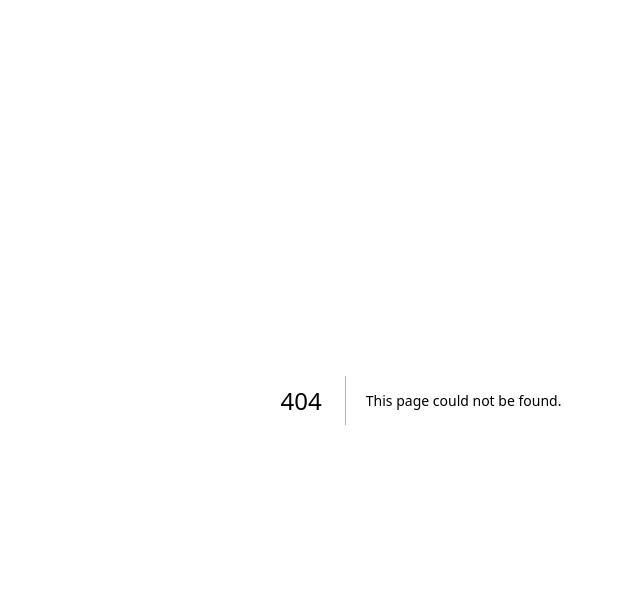
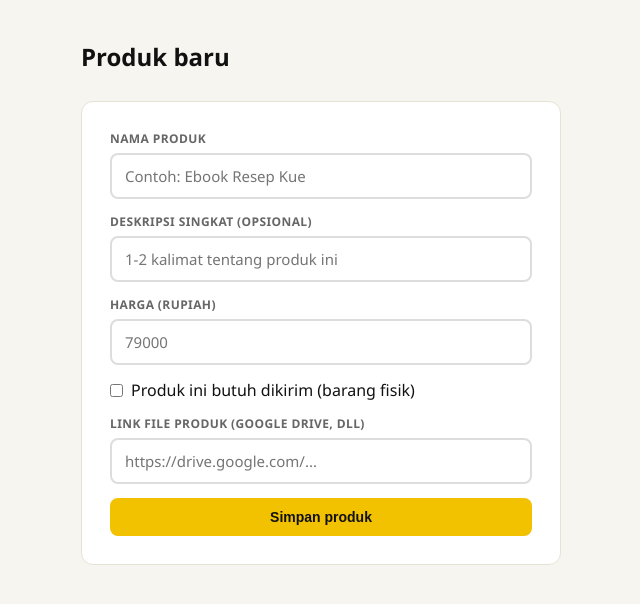
Before and after one commit to yasanegara/xalesid, a Next.js app: page /dashboard/products/new in a window 1280 px wide. Before the commit this address had no page. Shown: the top 604 px of the page, without its empty margins (219-859 px from the left). Built offline with nearby package versions, Linux system fonts and the light colour scheme.

Commit message:
Tambah fitur bikin produk dan tampilkan daftar produk di dashboard

```diff
--- /dev/null
+++ b/app/api/products/route.ts
@@ -0,0 +1,67 @@
+import { NextRequest, NextResponse } from "next/server";
+import { prisma } from "@/lib/prisma";
+import { getCurrentTenant } from "@/lib/current-tenant";
+
+function toSlug(text: string) {
+  return text
+    .toLowerCase()
+    .trim()
+    .replace(/[^a-z0-9]+/g, "-")
+    .replace(/(^-|-$)/g, "");
+}
+
+export async function GET() {
+  const tenant = await getCurrentTenant();
+  if (!tenant) return NextResponse.json({ error: "Belum login." }, { status: 401 });
+
+  const products = await prisma.product.findMany({
+    where: { tenantId: tenant.id },
+    orderBy: { createdAt: "desc" },
+  });
+  return NextResponse.json(products);
+}
+
+export async function POST(req: NextRequest) {
+  const tenant = await getCurrentTenant();
+  if (!tenant) return NextResponse.json({ error: "Belum login." }, { status: 401 });
+
+  const body = await req.json();
+  const { name, description, price, isPhysical, digitalFileUrl } = body;
+
+  if (!name || !price) {
+    return NextResponse.json({ error: "Nama produk dan harga wajib diisi." }, { status: 400 });
+  }
+  const priceNum = Number(price);
+  if (!Number.isFinite(priceNum) || priceNum <= 0) {
+    return NextResponse.json({ error: "Harga harus angka lebih dari 0." }, { status: 400 });
+  }
+  if (!isPhysical && !digitalFileUrl) {
+    return NextResponse.json({ error: "Produk digital wajib punya link file." }, { status: 400 });
+  }
+
+  // Slug unik per toko (bukan unik global, jadi 2 toko boleh punya slug produk yang sama)
+  let slug = toSlug(name);
+  let suffix = 0;
+  while (
+    await prisma.product.findUnique({
+      where: { tenantId_slug: { tenantId: tenant.id, slug: suffix ? `${slug}-${suffix}` : slug } },
+    })
+  ) {
+    suffix += 1;
+  }
+  if (suffix) slug = `${slug}-${suffix}`;
+
+  const product = await prisma.product.create({
+    data: {
+      tenantId: tenant.id,
+      name,
+      slug,
+      description: description || null,
+      price: priceNum,
+      isPhysical: !!isPhysical,
+      digitalFileUrl: isPhysical ? null : digitalFileUrl,
+    },
+  });
+
+  return NextResponse.json(product);
+}
--- /dev/null
+++ b/app/dashboard/products/new/page.tsx
@@ -0,0 +1,97 @@
+"use client";
+
+import { useState } from "react";
+import { useRouter } from "next/navigation";
+
+export default function NewProductPage() {
+  const router = useRouter();
+  const [name, setName] = useState("");
+  const [description, setDescription] = useState("");
+  const [price, setPrice] = useState("");
+  const [isPhysical, setIsPhysical] = useState(false);
+  const [digitalFileUrl, setDigitalFileUrl] = useState("");
+  const [error, setError] = useState("");
+  const [loading, setLoading] = useState(false);
+
+  async function handleSubmit(e: React.FormEvent) {
+    e.preventDefault();
+    setError("");
+    setLoading(true);
+    try {
+      const res = await fetch("/api/products", {
+        method: "POST",
+        headers: { "Content-Type": "application/json" },
+        body: JSON.stringify({ name, description, price, isPhysical, digitalFileUrl }),
+      });
+      const data = await res.json();
+      if (!res.ok) {
+        setError(data.error || "Gagal bikin produk, coba lagi.");
+        return;
+      }
+      router.push("/dashboard");
+    } catch {
+      setError("Gagal terhubung ke server. Coba lagi sebentar.");
+    } finally {
+      setLoading(false);
+    }
+  }
+
+  return (
+    <div className="page-wrap">
+      <div className="page-header">
+        <h1>Produk baru</h1>
+      </div>
+
+      <form onSubmit={handleSubmit} className="card-form">
+        <div className="auth-field">
+          <label>Nama produk</label>
+          <input value={name} onChange={(e) => setName(e.target.value)} required placeholder="Contoh: Ebook Resep Kue" />
+        </div>
+
+        <div className="auth-field">
+          <label>Deskripsi singkat (opsional)</label>
+          <input value={description} onChange={(e) => setDescription(e.target.value)} placeholder="1-2 kalimat tentang produk ini" />
+        </div>
+
+        <div className="auth-field">
+          <label>Harga (Rupiah)</label>
+          <input type="number" min={1} value={price} onChange={(e) => setPrice(e.target.value)} required placeholder="79000" />
+        </div>
+
+        <div className="checkbox-row">
+          <input
+            type="checkbox"
+            id="isPhysical"
+            checked={isPhysical}
+            onChange={(e) => setIsPhysical(e.target.checked)}
+          />
+          <label htmlFor="isPhysical">Produk ini butuh dikirim (barang fisik)</label>
+        </div>
+
+        {!isPhysical && (
+          <div className="auth-field">
+            <label>Link file produk (Google Drive, dll)</label>
+            <input
+              value={digitalFileUrl}
+              onChange={(e) => setDigitalFileUrl(e.target.value)}
+              placeholder="https://drive.google.com/..."
+              required={!isPhysical}
+            />
+          </div>
+        )}
+
+        {isPhysical && (
+          <p style={{ fontSize: 13, color: "#666", marginBottom: 14 }}>
+            Untuk produk fisik, pembeli nanti diminta isi alamat pengiriman sendiri saat checkout.
+          </p>
+        )}
+
+        {error && <div className="auth-error">{error}</div>}
+
+        <button className="btn-primary" type="submit" disabled={loading} style={{ width: "100%" }}>
+          {loading ? "Menyimpan..." : "Simpan produk"}
+        </button>
+      </form>
+    </div>
+  );
+}
--- a/app/globals.css
+++ b/app/globals.css
@@ -128,3 +128,106 @@ body {
   font-weight: 700;
   text-decoration: none;
 }
+
+/* ── Dashboard & form produk ── */
+.page-wrap {
+  max-width: 720px;
+  margin: 0 auto;
+  padding: 40px 20px;
+}
+
+.page-header {
+  display: flex;
+  align-items: center;
+  justify-content: space-between;
+  margin-bottom: 28px;
+  flex-wrap: wrap;
+  gap: 12px;
+}
+
+.page-header h1 {
+  font-size: 24px;
+  font-weight: 800;
+}
+
+.btn-primary {
+  display: inline-block;
+  background: var(--y);
+  color: var(--k);
+  border: none;
+  border-radius: 8px;
+  font-weight: 800;
+  font-size: 14px;
+  padding: 11px 18px;
+  cursor: pointer;
+  text-decoration: none;
+}
+
+.card-form {
+  background: var(--w);
+  border: 1px solid #e7e2d6;
+  border-radius: 12px;
+  padding: 28px;
+  max-width: 480px;
+}
+
+.product-list {
+  display: flex;
+  flex-direction: column;
+  gap: 12px;
+}
+
+.product-item {
+  background: var(--w);
+  border: 1px solid #e7e2d6;
+  border-radius: 10px;
+  padding: 16px 18px;
+  display: flex;
+  justify-content: space-between;
+  align-items: center;
+  flex-wrap: wrap;
+  gap: 8px;
+}
+
+.product-item b {
+  font-size: 15px;
+}
+
+.product-item .muted {
+  font-size: 13px;
+  color: var(--g);
+}
+
+.product-badge {
+  font-size: 11px;
+  font-weight: 700;
+  text-transform: uppercase;
+  padding: 3px 9px;
+  border-radius: 5px;
+  background: #eef3ff;
+  color: #1d4ed8;
+}
+
+.product-badge.physical {
+  background: #fff3d6;
+  color: #9c6500;
+}
+
+.empty-state {
+  text-align: center;
+  padding: 50px 20px;
+  color: var(--g);
+  border: 2px dashed #ddd;
+  border-radius: 12px;
+}
+
+.checkbox-row {
+  display: flex;
+  align-items: center;
+  gap: 8px;
+  margin-bottom: 14px;
+}
+
+.checkbox-row input {
+  width: auto;
+}
--- /dev/null
+++ b/lib/current-tenant.ts
@@ -0,0 +1,14 @@
+import { cookies } from "next/headers";
+import { verifySession } from "@/lib/auth";
+import { prisma } from "@/lib/prisma";
+
+// Dipakai di halaman & API buat tahu "ini toko siapa yang lagi login"
+export async function getCurrentTenant() {
+  const token = cookies().get("session")?.value;
+  if (!token) return null;
+
+  const session = await verifySession(token);
+  if (!session) return null;
+
+  return prisma.tenant.findUnique({ where: { id: session.tenantId } });
+}
```
Also changed, not shown: app/dashboard/page.tsx (+38 -12 lines), package.json (+8 -7 lines), 2 other files (tests, documents, lock files or other folders).
